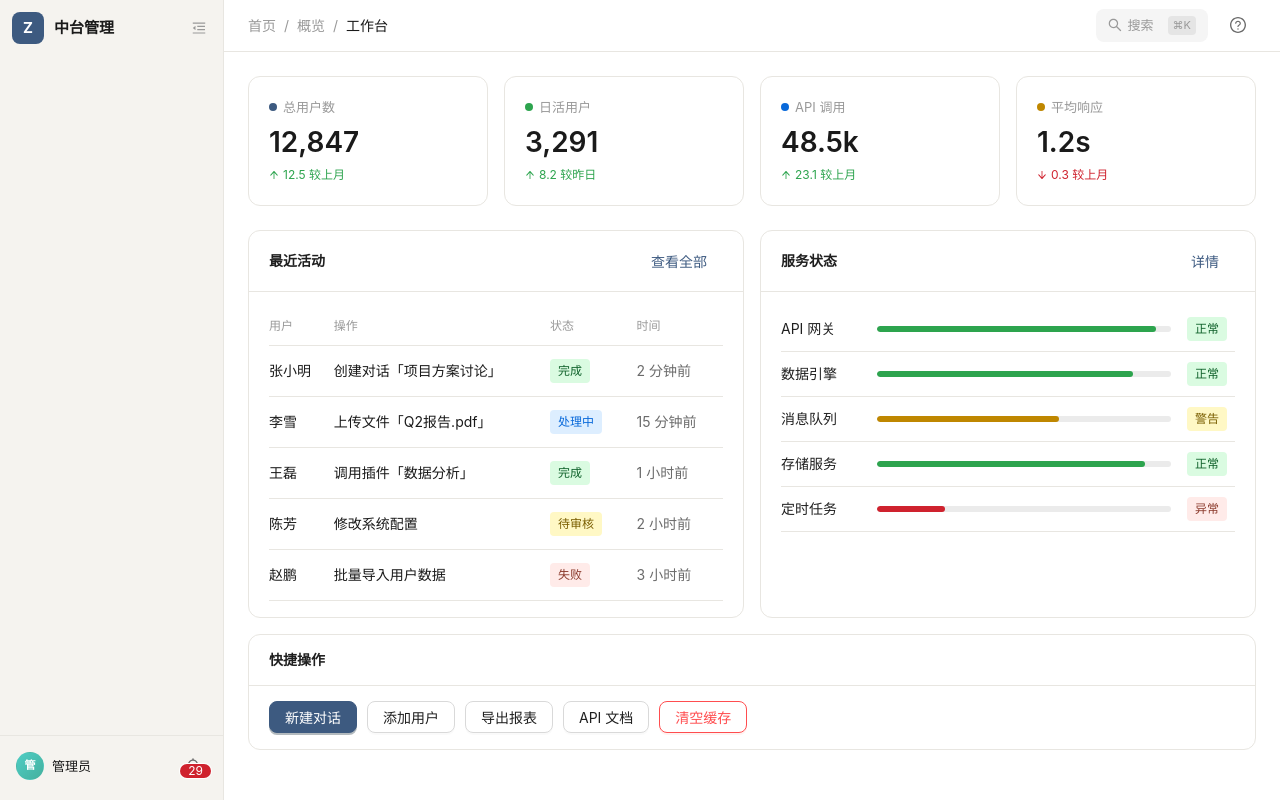
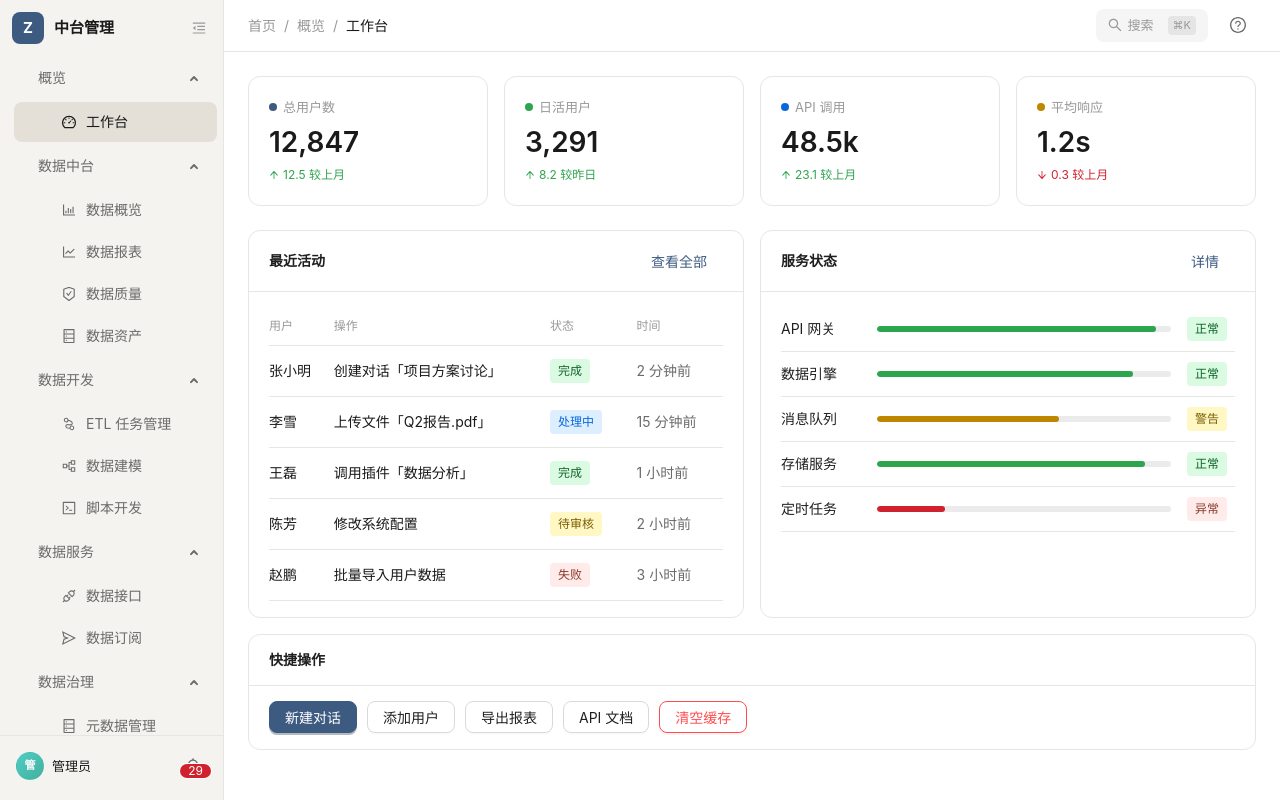
Before and after one commit to shenfay/react-admin-scaffold, a React (Vite) app: page /dashboard in a window 1280 px wide. Built offline with nearby package versions, Linux system fonts and the light colour scheme.

Commit message:
fix: 修复菜单不显示问题 - 自动登录+缓存迁移+未登录显示所有菜单

```diff
--- a/src/components/Layout/Sidebar/index.tsx
+++ b/src/components/Layout/Sidebar/index.tsx
@@ -12,30 +12,34 @@ import type { MenuItem } from '@/config/menu'
 
 const { Sider } = Layout
 
-function renderMenuItems(items: MenuItem[], userMenus: string[]): MenuItem[] {
+function renderMenuItems(items: MenuItem[], userMenus: string[], isLogin: boolean): MenuItem[] {
   return items
     .map(item => {
+      const renderItem = {
+        ...item,
+        icon: item.icon ? getIcon(item.icon as string) : undefined,
+        label: item.badge ? (
+          <span style={{ display: 'flex', alignItems: 'center', justifyContent: 'space-between' }}>
+            {item.label}
+            <Badge count={item.badge} size="small" style={{ background: 'var(--red)' }} />
+          </span>
+        ) : (
+          item.label
+        ),
+      }
+
       if (item.children) {
-        const filteredChildren = renderMenuItems(item.children, userMenus)
+        const filteredChildren = renderMenuItems(item.children, userMenus, isLogin)
         if (filteredChildren.length === 0) return null
         return {
-          ...item,
+          ...renderItem,
           children: filteredChildren,
         }
       }
-      if (!item.permission || userMenus.includes(item.key)) {
-        return {
-          ...item,
-          icon: item.icon ? getIcon(item.icon as string) : undefined,
-          label: item.badge ? (
-            <span style={{ display: 'flex', alignItems: 'center', justifyContent: 'space-between' }}>
-              {item.label}
-              <Badge count={item.badge} size="small" style={{ background: 'var(--red)' }} />
-            </span>
-          ) : (
-            item.label
-          ),
-        }
+
+      // 未登录时显示所有菜单项；已登录时按权限过滤
+      if (!isLogin || !item.permission || userMenus.includes(item.key)) {
+        return renderItem
       }
       return null
     })
@@ -45,10 +49,10 @@ function renderMenuItems(items: MenuItem[], userMenus: string[]): MenuItem[] {
 export default function Sidebar() {
   const navigate = useNavigate()
   const location = useLocation()
-  const { sidebarCollapsed, toggleSidebar, username, menus } = useAppStore()
-  const [openKeys, setOpenKeys] = useState<string[]>(['overview', 'data'])
+  const { sidebarCollapsed, toggleSidebar, username, isLogin, menus } = useAppStore()
+  const [openKeys, setOpenKeys] = useState<string[]>(['overview', 'data', 'data-dev', 'data-service', 'data-govern', 'monitor', 'user', 'business', 'system'])
 
-  const filteredMenu = renderMenuItems(menuConfig, menus)
+  const filteredMenu = renderMenuItems(menuConfig, menus, isLogin)
 
   const handleMenuClick = ({ key }: { key: string }) => {
     const item = menuConfig
--- a/src/components/Layout/index.tsx
+++ b/src/components/Layout/index.tsx
@@ -1,7 +1,9 @@
+import { useEffect } from 'react'
 import { Layout } from 'antd'
 import Sidebar from './Sidebar'
 import TopBar from './TopBar'
 import PageContainer from './PageContainer'
+import { useAppStore } from '@/stores'
 import type { ReactNode } from 'react'
 
 const { Content } = Layout
@@ -11,6 +13,20 @@ interface MainLayoutProps {
 }
 
 export default function MainLayout({ children }: MainLayoutProps) {
+  const { isLogin, login } = useAppStore()
+
+  // 首次加载时自动以管理员身份登录
+  useEffect(() => {
+    if (!isLogin) {
+      login({
+        userId: '1',
+        username: '管理员',
+        role: 'admin',
+        roleName: '管理员',
+      })
+    }
+  }, [isLogin, login])
+
   return (
     <Layout style={{ minHeight: '100vh' }}>
       <Sidebar />
--- a/src/stores/index.ts
+++ b/src/stores/index.ts
@@ -92,6 +92,14 @@ export const useAppStore = create<AppState>()(
     }),
     {
       name: 'admin-scaffold-storage',
+      version: 2,
+      migrate: (_persistedState: unknown, version: number) => {
+        // 版本变更时丢弃旧缓存，使用默认初始状态
+        if (version < 2) {
+          return initialUserState as AppState & { sidebarCollapsed: boolean }
+        }
+        return _persistedState as AppState & { sidebarCollapsed: boolean }
+      },
       partialize: state => ({
         sidebarCollapsed: state.sidebarCollapsed,
         userId: state.userId,
```
